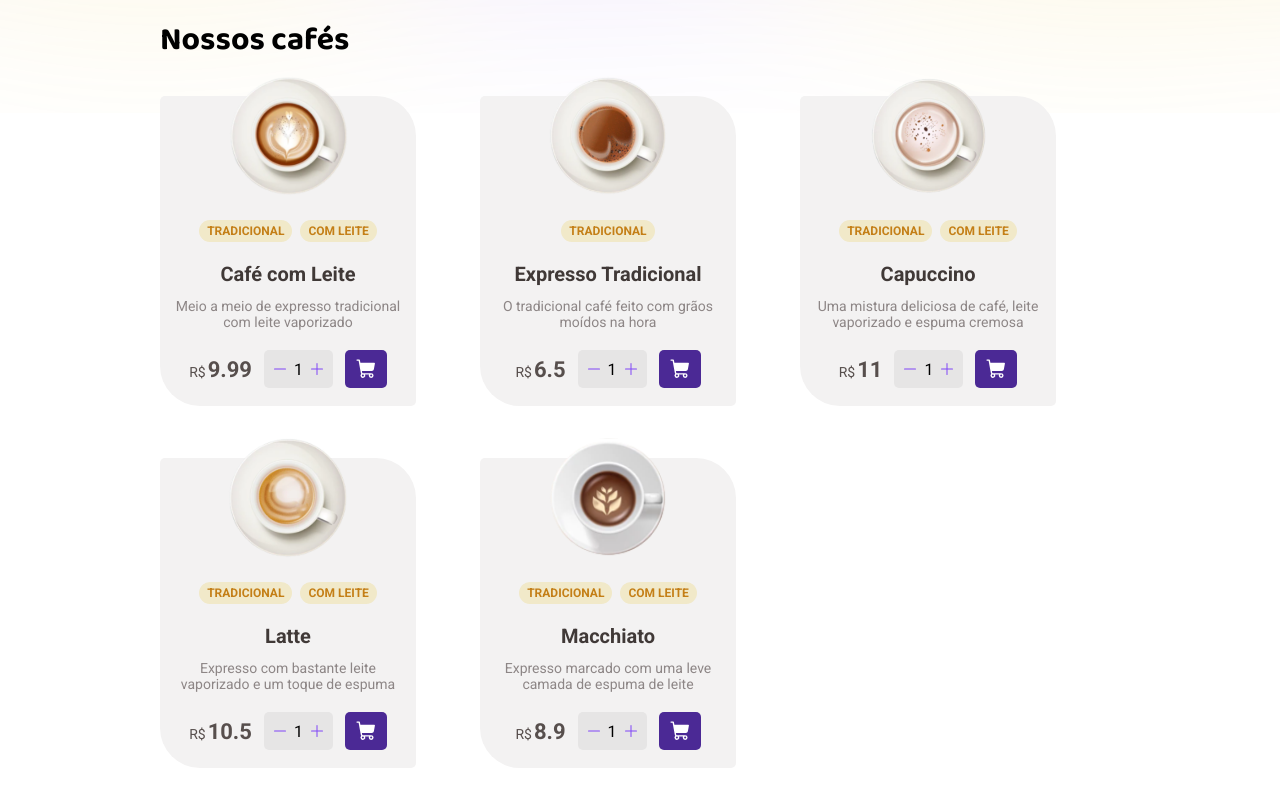
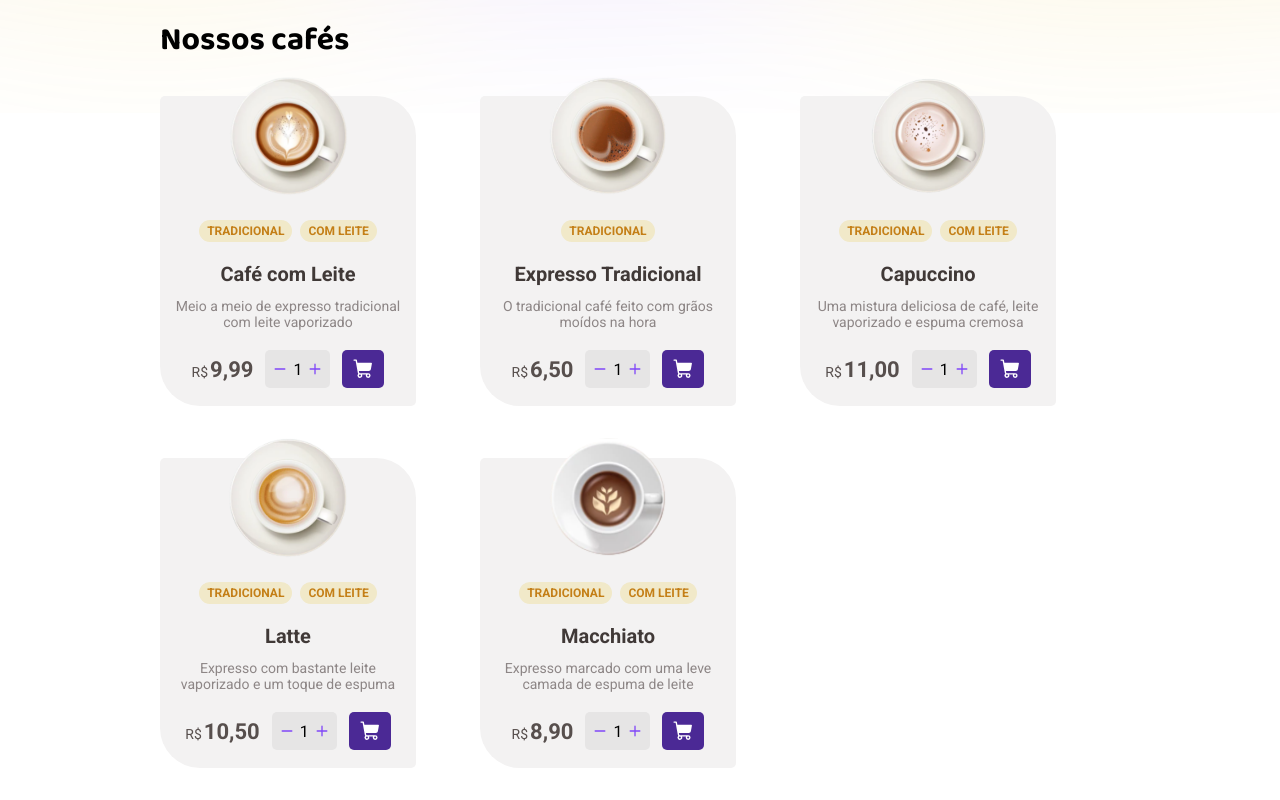
Before and after one commit to salesmiguelz/coffee-delivery-react, a React (Vite) app: page / in a window 1280 px wide. Shown: the part 687-1487 px from the top of the page. Built offline with nearby package versions, Linux system fonts and the light colour scheme.

Commit message:
feat: manage states on home page

```diff
--- a/src/pages/Home/components/Coffees/Coffee/index.tsx
+++ b/src/pages/Home/components/Coffees/Coffee/index.tsx
@@ -1,6 +1,7 @@
 import { ShoppingCartIcon } from '@phosphor-icons/react';
 import { Counter } from '../Counter';
 import { Container, Title, Actions, Description, ImageContainer, Categories, Category, TextContainer, Price, Currency, Value, CartContainer } from "./styles";
+import { useState } from 'react';
 
 interface CategoryProps {
     id: string,
@@ -11,10 +12,32 @@ interface CoffeeProps {
     name: string,
     categories: CategoryProps[],
     description: string,
-    price: Number
+    price: string
 }
 
 export function Coffee({ image, name, categories, description, price }: CoffeeProps) {
+    const [coffeeCounter, setCoffeeCounter] = useState(1);
+
+    function handleIncreaseCoffeeCounter() {
+        setCoffeeCounter(counter => {
+            if (counter + 1 === 99) {
+                return 99;
+            } else {
+                return counter + 1;
+            }
+        });
+    }
+
+    function handleDecreaseCoffeeCounter() {
+        setCoffeeCounter(counter => {
+            if (counter - 1 === -1) {
+                return 0;
+            } else {
+                return counter - 1;
+            }
+        });
+    }
+
     return (
         <Container>
             <ImageContainer>
@@ -35,13 +58,12 @@ export function Coffee({ image, name, categories, description, price }: CoffeePr
                 </Description>
             </TextContainer>
 
-
             <Actions>
                 <Price>
                     <Currency>R$</Currency>
-                    <Value>{price.toString()}</Value>
+                    <Value>{price}</Value>
                 </Price>
-                <Counter />
+                <Counter value={coffeeCounter} onIncrease={handleIncreaseCoffeeCounter} onDecrease={handleDecreaseCoffeeCounter} />
                 <CartContainer>
                     <ShoppingCartIcon color='white' weight='fill' size={22} />
                 </CartContainer>
--- a/src/pages/Home/components/Coffees/Coffee/styles.tsx
+++ b/src/pages/Home/components/Coffees/Coffee/styles.tsx
@@ -93,4 +93,11 @@ export const CartContainer = styled.div`
     align-items: center;
     justify-content: center;
     height: 38px;
+
+    transition: background-color 0.2s ease;
+
+    &:hover{
+        cursor: pointer;
+        background-color: ${props => props.theme['purple']};
+    }
 `
--- a/src/pages/Home/components/Coffees/Counter/index.tsx
+++ b/src/pages/Home/components/Coffees/Counter/index.tsx
@@ -1,12 +1,18 @@
 import { MinusIcon, PlusIcon } from "@phosphor-icons/react";
 import { Container, Value } from "./styles";
 
-export function Counter() {
+interface CounterProps {
+    value: number;
+    onIncrease: () => void,
+    onDecrease: () => void
+}
+
+export function Counter({ value, onIncrease, onDecrease }: CounterProps) {
     return (
         <Container>
-            <MinusIcon color={'#8047F8'} />
-            <Value> 1 </Value>
-            <PlusIcon color={'#8047F8'} />
+            <MinusIcon color={'#8047F8'} onClick={onDecrease} cursor={"pointer"} size={14} weight="bold" onMouseDown={(e) => e.preventDefault()} />
+            <Value> {value} </Value>
+            <PlusIcon color={'#8047F8'} onClick={onIncrease} cursor={"pointer"} size={14} weight="bold" onMouseDown={(e) => e.preventDefault()} />
         </Container >
     )
 }
--- a/src/pages/Home/components/Coffees/Counter/styles.tsx
+++ b/src/pages/Home/components/Coffees/Counter/styles.tsx
@@ -12,7 +12,6 @@ export const Container = styled.div`
     border-radius: 5px;
 
     height: 38px;
-
 `
 
 
--- a/src/pages/Home/components/Coffees/index.tsx
+++ b/src/pages/Home/components/Coffees/index.tsx
@@ -17,7 +17,7 @@ export function Coffees() {
                 { id: crypto.randomUUID(), name: 'Com leite' }
             ],
             description: 'Meio a meio de expresso tradicional com leite vaporizado',
-            price: 9.99
+            price: "9,99"
         },
         {
             id: crypto.randomUUID(),
@@ -27,7 +27,7 @@ export function Coffees() {
                 { id: crypto.randomUUID(), name: 'Tradicional' }
             ],
             description: 'O tradicional café feito com grãos moídos na hora',
-            price: 6.50
+            price: "6,50"
         },
         {
             id: crypto.randomUUID(),
@@ -38,7 +38,7 @@ export function Coffees() {
                 { id: crypto.randomUUID(), name: 'Com leite' }
             ],
             description: 'Uma mistura deliciosa de café, leite vaporizado e espuma cremosa',
-            price: 11.00
+            price: "11,00"
         },
         {
             id: crypto.randomUUID(),
@@ -49,7 +49,7 @@ export function Coffees() {
                 { id: crypto.randomUUID(), name: 'Com leite' }
             ],
             description: 'Expresso com bastante leite vaporizado e um toque de espuma',
-            price: 10.50
+            price: "10,50"
         },
         {
             id: crypto.randomUUID(),
@@ -60,7 +60,7 @@ export function Coffees() {
                 { id: crypto.randomUUID(), name: 'Com leite' }
             ],
             description: 'Expresso marcado com uma leve camada de espuma de leite',
-            price: 8.90
+            price: "8,90"
         },
     ];
 
```
